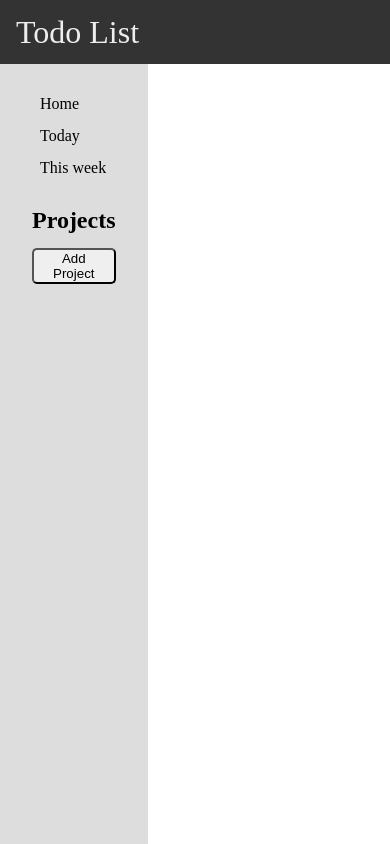
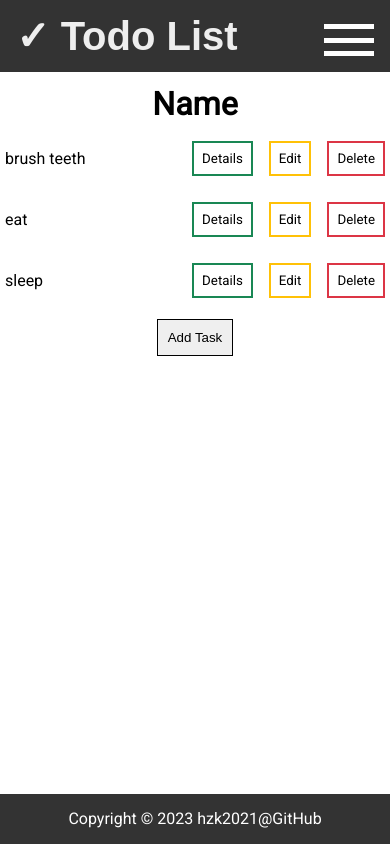
Before and after one commit to hzk2021/Todo-List, a website built with webpack: page dist/index.html in a window 390 px wide. Built offline with nearby package versions, Linux system fonts and the light colour scheme; a web font is replaced by a local one.

Commit message:
Complete design

```diff
--- a/src/dom/UI.js
+++ b/src/dom/UI.js
@@ -22,6 +22,8 @@ function createProjectList() {
             renderHomeContent();
         });
 
+        deleteBtn.id = 'delete-btn';
+
         projectLI.appendChild(projectName);
         projectLI.appendChild(deleteBtn);
 
@@ -41,6 +43,8 @@ function createProjectList() {
         renderSpecificProjectContent(newProject.name);
         refreshProjectsList();
     });
+
+    addProjectBtn.id = 'add-btn';
 
     projectDiv.appendChild(addProjectBtn);
 }
@@ -67,5 +71,6 @@ export function clearContentArea() {
 
 export function initUI() {
     createProjectList();
+    renderHomeContent();
     bindButtons();
 }
--- a/src/dom/binding.js
+++ b/src/dom/binding.js
@@ -11,6 +11,7 @@ export default function bindButtons() {
     const homeBtn = document.getElementById("home-btn");
     const todayBtn = document.getElementById("today-btn");
     const thisWeekBtn = document.getElementById("this-week-btn");
+    const burgerIcon = document.getElementById("burger");
 
     homeBtn.addEventListener('click', () => {
         renderHomeContent();
@@ -23,4 +24,8 @@ export default function bindButtons() {
     thisWeekBtn.addEventListener('click', () => {
         renderWeekContent();
     });
+
+    burgerIcon.addEventListener('click', () => {
+        document.querySelector('nav').classList.toggle('visible-block');
+    });
 }
--- a/src/dom/content.js
+++ b/src/dom/content.js
@@ -6,6 +6,20 @@ import Project from '../models/Project';
 import moment from "moment";
 
 const contentDiv = document.getElementsByClassName('content')[0];
+const homeBtn = document.getElementById("home-btn");
+const todayBtn = document.getElementById("today-btn");
+const thisWeekBtn = document.getElementById("this-week-btn");
+
+export function removeAllHighlight() {
+    homeBtn.classList.remove("selected");
+    todayBtn.classList.remove("selected");
+    thisWeekBtn.classList.remove("selected");
+
+    document.querySelector(".projects ul").childNodes.forEach(node => {
+        node.classList.remove("selected");
+    });
+
+}
 
 export function createButtonBinding(text, action) {
     const newBtn = document.createElement('button');
@@ -18,6 +32,9 @@ export function createButtonBinding(text, action) {
 
 export function renderHomeContent() {
     clearContentArea();
+
+    removeAllHighlight();
+    homeBtn.classList.add("selected");
 
     const section = document.createElement("h1");
     section.textContent = "Name"
@@ -49,7 +66,7 @@ export function renderHomeContent() {
                 renderHomeContent();
             });
 
-            const deleteBtn = createButtonBinding('Delete!', () => {
+            const deleteBtn = createButtonBinding('Delete', () => {
                 proj.deleteTask(task.title);
 
                 projectsStorage.saveLocalAll(projects);
@@ -83,11 +100,16 @@ export function renderHomeContent() {
         projectsStorage.saveLocalAll(projects);
         renderHomeContent();
     })
+    addTaskBtn.classList.add("add-task-btn");
+
     contentDiv.appendChild(addTaskBtn);
 }
 
 export function renderTodayContent() {
     clearContentArea();
+
+    removeAllHighlight();
+    todayBtn.classList.add("selected");
 
     const section = document.createElement("h1");
     section.textContent = "Today"
@@ -144,6 +166,9 @@ export function renderTodayContent() {
 export function renderWeekContent() {
     clearContentArea();
 
+    removeAllHighlight();
+    thisWeekBtn.classList.add("selected");
+
     const section = document.createElement("h1");
     section.textContent = "This Week"
     contentDiv.append(section);
@@ -199,6 +224,11 @@ export function renderWeekContent() {
 export function renderSpecificProjectContent(proj_name) {
     clearContentArea();
 
+    removeAllHighlight();
+    document.querySelector(".projects ul").childNodes.forEach(node => {
+        node.firstChild.textContent == proj_name ? node.classList.add("selected") : null;
+    });
+
     const section = document.createElement("h1");
     section.textContent = `Project: ${proj_name}`;
     contentDiv.append(section);
@@ -230,7 +260,7 @@ export function renderSpecificProjectContent(proj_name) {
             renderSpecificProjectContent(specificProject.name);
         });
 
-        const deleteBtn = createButtonBinding('Delete!', () => {
+        const deleteBtn = createButtonBinding('Delete', () => {
             specificProject.deleteTask(task.title);
 
             projectsStorage.saveLocalAll(projects);
@@ -251,6 +281,7 @@ export function renderSpecificProjectContent(proj_name) {
 
     const addTaskBtn = document.createElement("button");
     addTaskBtn.textContent = "Add Task!";
+    addTaskBtn.classList.add("add-task-btn");
 
     newClickBind(addTaskBtn, () => {
 
--- a/src/style/style.css
+++ b/src/style/style.css
@@ -1,15 +1,20 @@
+@import url('https://fonts.googleapis.com/css2?family=Roboto&family=Yusei+Magic&display=swap');
+
 * {
     box-sizing: border-box;
 }
 body {
     height: 100vh;
+    min-width: 300px;
 
     display: grid;
     grid-template-columns: 0.3fr auto;
     grid-template-rows: auto 1fr;
     grid-template-areas: 'header header'
                          'nav main'
-                         'nav main'
+                         'nav main';
+
+    font-family: 'Roboto', sans-serif;
 }
 
 header {
@@ -18,12 +23,47 @@ header {
     padding: 1rem;
     background-color: #333;
     color: #eee;
+
+    display: flex;
+    justify-content: space-between;
+
+    font-family: 'Yusei Magic', sans-serif;
+    font-size: 40px;
+    font-weight: bold;
+}
+
+#burger::before {
+    content: '';
+    background: white;
+    border-bottom: 1px solid black;
+    border-bottom: inherit;
+}
+#burger {
+    display: flex;
+    flex-direction: column;
+    width: 50px;
+    justify-content: space-evenly;
+
+    content: '';
+    border-bottom: 5px solid white;
+
+    display: none;
+
+    cursor: pointer;
+}
+
+#burger::after {
+    content: '';
+    background: white;
+    border-bottom: inherit;
 }
 
 nav {
     grid-area: nav;
     padding: 2rem;
     background-color: #ddd;
+
+    font-size: 1.2rem;
 }
 
 .options {
@@ -32,15 +72,38 @@ nav {
 
 li {
     cursor: pointer;
-    padding-left: 0.5rem;
+    padding: 5px 0 5px 0.5rem;
+    border-radius: 5px;
+
+    display: flex;
+    justify-content: space-between;
+}
+
+li:hover {
+    background-color: #ccc;
 }
 
 h1, li {
     margin-bottom: 1rem;
 }
 
+nav button#delete-btn {
+    background: inherit;
+    border: none;
+    font-weight: bold;
+    font-size: inherit;
+}
+
+nav button#add-btn {
+    background: inherit;
+    width: 100%;
+    padding: 5px;
+    border: 1px solid black;
+}
+
 h1 {
     font-weight: bold;
+    font-size: 2rem;
 }
 
 .projects h1 {
@@ -58,13 +121,17 @@ main {
 
 .content {
     text-align: center;
-    width: 50%;
+    max-width: 700px;
     margin: 1rem auto;
 }
 
 .taskContainer {
     display: flex;
     margin-bottom: 1rem;
+    align-items: center;
+    padding: 5px;
+
+    font-size: 1.2rem;
 }
 
 .taskContainer div {
@@ -72,3 +139,92 @@ main {
     display: flex;
     gap: 1rem;
 }
+
+.taskContainer button {
+    border: none;
+    background: none;
+    padding: 1rem;
+
+    font-family: inherit;
+}
+
+.taskContainer button:first-child {
+    border: 2px solid #198754;
+}
+
+.taskContainer button:nth-child(2) {
+    border: 2px solid #ffc107;
+}
+
+.taskContainer button:last-child {
+    border: 2px solid #dc3545;
+}
+
+.add-task-btn {
+    padding: 10px;
+    border: 1px solid black;
+}
+
+footer {
+    position: absolute;
+    width: 100%;
+    height: 50px;
+    color: white;
+    bottom: 0;
+    background-color: #333;
+
+    display: flex;
+    justify-content: center;
+    align-items: center;
+}
+
+.selected {
+    background-color: #ccc;
+    font-weight: bold;
+}
+
+.visible-block {
+    display: block;
+}
+
+/* Responsive */
+
+@media (width <= 1200px) {
+    body {
+        grid-template-areas: 'header header'
+                             'nav nav'
+                             'main main';
+
+        grid-template-rows: auto auto 1fr;
+
+
+    }
+
+    nav {
+        display: none;
+
+        margin-bottom: 1rem;
+        box-shadow: rgba(0, 0, 0, 0.09) 0px 3px 12px;
+    }
+
+    #burger {
+        display: flex;
+    }
+}
+
+@media (width <= 767px) {
+    .content {
+        max-width: 500px;
+        font-size: 0.5rem;
+    }
+}
+
+@media (width <= 539px) {
+    .taskContainer {
+        font-size: 1rem;
+    }
+
+    .taskContainer button {
+        padding: 0.5rem;
+    }
+}
```
Also changed, not shown: dist/index.html.
